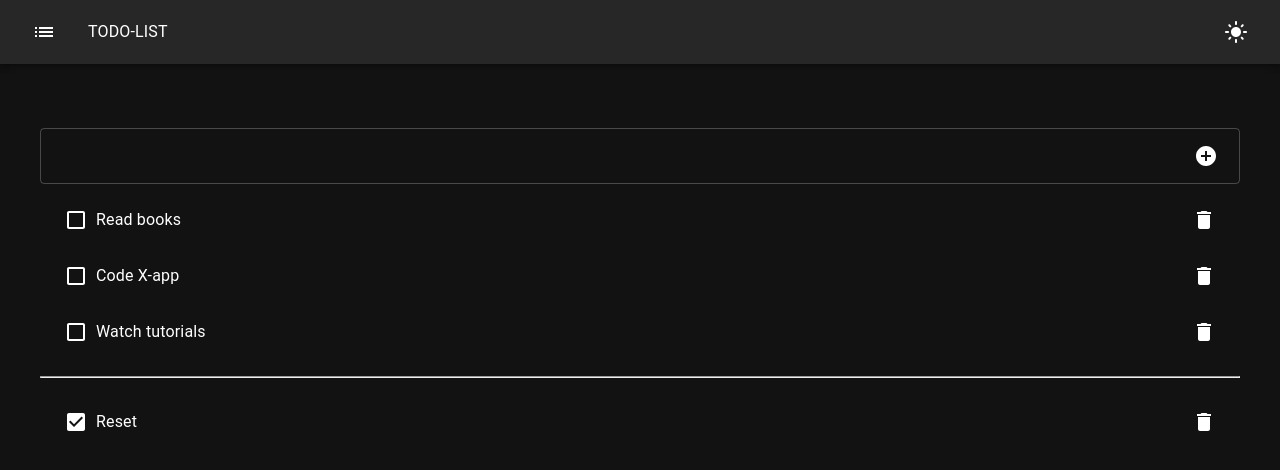
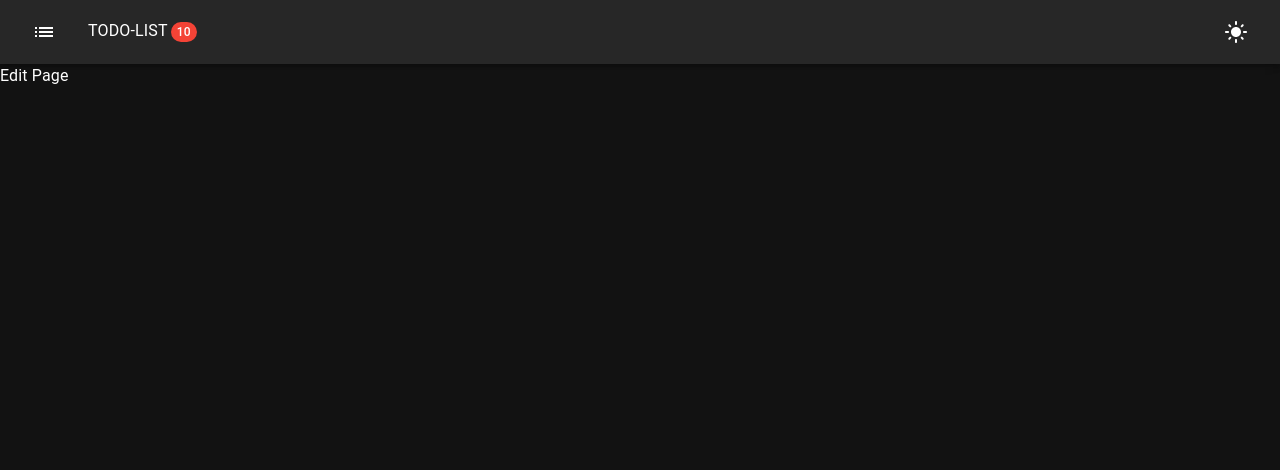
Before and after one commit to HANZAWHTET31/todo-react, a React (Vite) app: page /edit/1 in a window 1280 px wide. Shown: the top 470 px of the page. Built offline with nearby package versions, Linux system fonts and the light colour scheme.

Commit message:
remove,toggle fun and Edit.jsx created

```diff
--- a/package.json
+++ b/package.json
@@ -12,10 +12,12 @@
   "dependencies": {
     "@emotion/react": "^11.11.4",
     "@emotion/styled": "^11.11.5",
+    "@fontsource/roboto": "^5.0.13",
     "@mui/icons-material": "^5.15.21",
     "@mui/material": "^5.15.21",
     "react": "^18.2.0",
-    "react-dom": "^18.2.0"
+    "react-dom": "^18.2.0",
+    "react-router-dom": "^6.25.0"
   },
   "devDependencies": {
     "@types/react": "^18.2.14",
--- a/src/App.jsx
+++ b/src/App.jsx
@@ -4,27 +4,35 @@ import { Box, List, IconButton, InputAdornment, OutlinedInput, Alert } from '@mu
 import { List as ListIcon, AddCircle as AddIcon} from "@mui/icons-material"
 
 import Item from './components/item';
-import Header from './Header';
 
 export default function App(){
   const [data, setData] = useState([
-    {id: 1, name: "Read books", done: false},
-    {id: 2, name: "Code X-app", done: false},
-    {id: 3, name: "Watch tutorials", done: false},
-    {id: 4, name: "Reset", done: true},
+    {_id: 1, name: "Read books", done: false},
+    {_id: 2, name: "Code X-app", done: false},
+    {_id: 3, name: "Watch tutorials", done: false},
+    {_id: 4, name: "Reset", done: true},
   ]);
 
   const inputRef = useRef();
 
   const add = async name => {
     const id = data.length + 1;
-    setData([...data, {id: id, name, done: false}]);
-  }
+    setData([...data, {_id: id, name, done: false}]);
+  };
+
+  const remove = _id => {
+	setData(data.filter(item => item._id !== _id));
+  };
+
+  const toggle = _id => {
+	setData(data.map(item => {
+		if(item._id === _id) item.done = !item.done;
+		return item;
+	}));
+  };
 
   return (
 		<Box>
-			<Header />
-
 			<Box sx={{mt: 3, padding: 5}}>
 				<form
 					onSubmit={(e) => {
@@ -51,8 +59,10 @@ export default function App(){
 						.map((item) => {
 							return (
 								<Item
-									key={item.id}
+									key={item._id}
 									item={item}
+									remove={remove}
+									toggle={toggle}
 								/>
 							);
 						})}
@@ -64,8 +74,10 @@ export default function App(){
 						.map((item) => {
 							return (
 								<Item
-									key={item.id}
+									key={item._id}
 									item={item}
+									remove={remove}
+									toggle={toggle}
 								/>
 							);
 						})}
--- /dev/null
+++ b/src/Edit.jsx
@@ -0,0 +1,7 @@
+export default function Edit() {
+      return (
+            <div>
+                  Edit Page
+            </div>
+      )
+}
--- /dev/null
+++ b/src/Template.jsx
@@ -0,0 +1,12 @@
+import { Outlet } from "react-router-dom";
+import Header from "./components/Header";
+
+export default function Template() {
+      return (
+            <>
+                  <Header count={10} />
+                  <Outlet />
+            </>
+
+      )
+}
--- a/src/ThemedApp.jsx
+++ b/src/ThemedApp.jsx
@@ -1,6 +1,28 @@
 import { useState, useMemo, createContext } from "react";
 import { createTheme, ThemeProvider, CssBaseline } from "@mui/material"
+import { createBrowserRouter, RouterProvider } from "react-router-dom";
+
 import App from "./App";
+import Edit from "./Edit";
+import Template from "./Template";
+// import Template from "./Template";
+
+const router = createBrowserRouter([
+	{
+		path: "/",
+		element: <Template />,
+		children: [
+			{
+				path: "/",
+				element: <App />,
+			},
+			{
+				path: "/edit/:id",
+				element: <Edit />,
+			},
+		],
+	},
+]);
 
 export const AppContext = createContext();
 
@@ -18,7 +40,8 @@ export default function ThemedApp(){
       return (
 		<ThemeProvider theme={theme}>
 			<AppContext.Provider value={{mode, setMode}}>
-				<App />
+				{/* <App /> */}
+                        <RouterProvider router={router} />
 				<CssBaseline />
 			</AppContext.Provider>
 		</ThemeProvider>
--- a/src/Header.jsx
+++ b/src/components/Header.jsx
@@ -1,14 +1,14 @@
 import { useContext } from "react";
-import { AppContext } from "./ThemedApp";
+import { AppContext } from "../ThemedApp";
 
-import { AppBar, Toolbar, Typography, IconButton } from "@mui/material";
+import { AppBar, Toolbar, Typography, IconButton, Badge } from "@mui/material";
 import {
 	List as ListIcon,
 	DarkMode as DarkModeIcon,
 	LightMode as LightModeIcon,
 } from "@mui/icons-material";
 
-export default function Header() {
+export default function Header({ count }) {
 	const { mode, setMode } = useContext(AppContext);
 
 	return (
@@ -18,7 +18,10 @@ export default function Header() {
 					<ListIcon />
 				</IconButton>
 
-				<Typography sx={{ flexGrow: 1, ml: 3 }}>TODO-LIST</Typography>
+				<Typography sx={{ flexGrow: 1, ml: 3 }}>
+					TODO-LIST
+					<Badge badgeContent={count} color="error" sx={{ m:2 }}></Badge>
+				</Typography>
 
 				{mode === "dark" ? (
 					<IconButton onClick={() => setMode("light")}>
--- a/src/components/Item.jsx
+++ b/src/components/Item.jsx
@@ -1,22 +1,27 @@
 import { ListItem, ListItemText, IconButton } from "@mui/material"
-import { CheckBoxOutlineBlank as CheckBoxIcon, CheckBox as CheckIcon, Delete as DeleteIcon } from "@mui/icons-material"
+import { CheckBoxOutlineBlank as CheckBoxIcon, CheckBox as CheckIcon, Delete as DeleteIcon, Edit as EditIcon } from "@mui/icons-material"
+import { Link } from "react-router-dom";
 
-export default function Item({item}){
+export default function Item({item, remove, toggle}){
       return (
 		<ListItem>
 			{item.done ? (
-				<IconButton>
+				<IconButton onClick={() => toggle(item._id)}>
 					<CheckIcon />
 				</IconButton>
 			) : (
-				<IconButton>
+				<IconButton onClick={() => toggle(item._id)}>
 					<CheckBoxIcon />
 				</IconButton>
 			)}
 
 			<ListItemText primary={item.name} />
 
-			<IconButton>
+			<Link to={`/edit/${item._id}`}>
+				<EditIcon />
+			</Link>
+
+			<IconButton onClick={() => remove(item._id)}>
 				<DeleteIcon />
 			</IconButton>
 		</ListItem>
```
Also changed, not shown: 1 other file (tests, documents, lock files or other folders).
